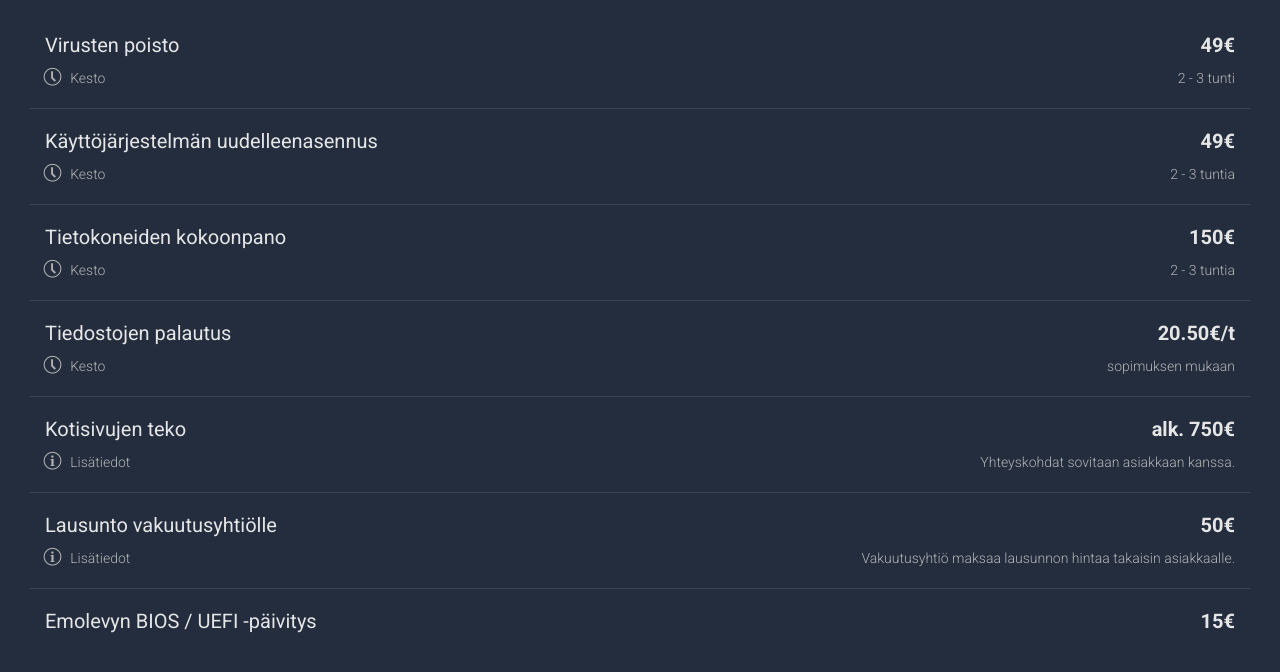
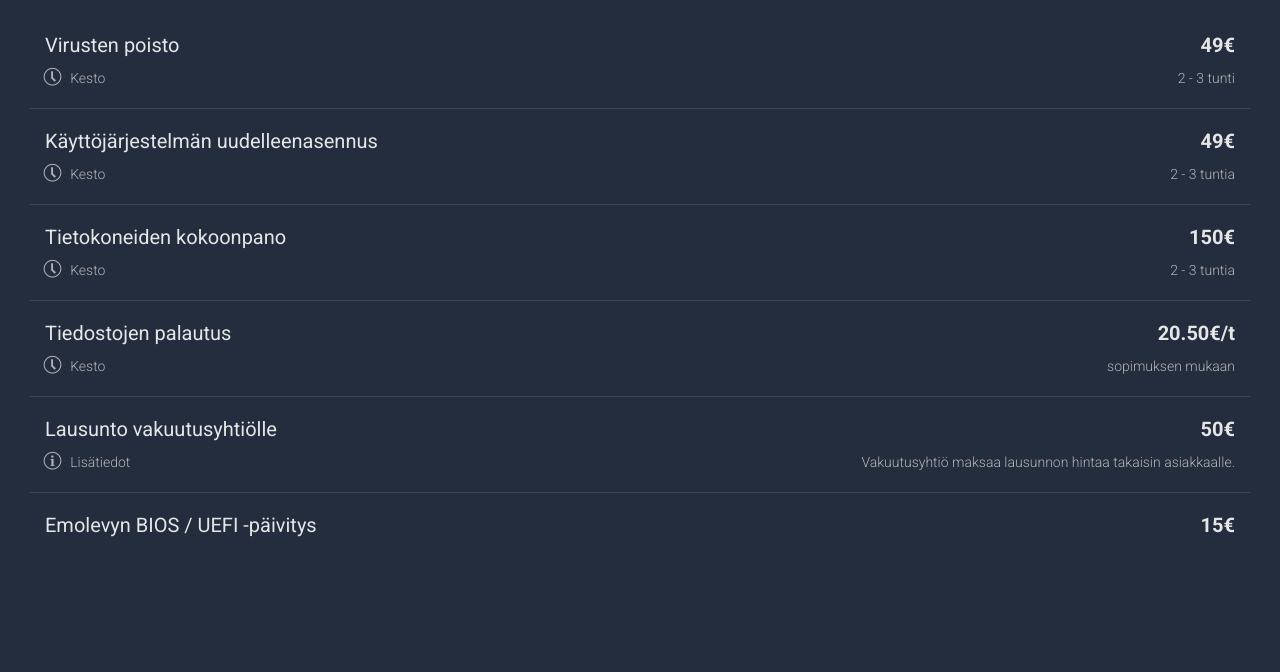
Before and after one commit to dxtradefi/website, a website: page it/prices.html in a window 1280 px wide. Shown: the part 515-1187 px from the top of the page. After the commit the page ends 1127 px from the top, so only its background shows below. Drawn offline with Linux system fonts and the light colour scheme.

Commit message:
web pages price

```diff
--- a/it/prices.html
+++ b/it/prices.html
@@ -87,7 +87,7 @@
             <div class="time">sopimuksen mukaan</div>
           </div>
         </li>
-        <li class="price-item" id="5">
+        <!-- <li class="price-item" id="5">
           <div class="price-tle">
             <h3>Kotisivujen teko</h3>
             <span>alk. 750€</span>
@@ -97,7 +97,7 @@
             <span>Lisätiedot</span>
             <div class="time">Yhteyskohdat sovitaan asiakkaan kanssa.</div>
           </div>
-        </li>
+        </li> -->
         <li class="price-item" id="6">
           <div class="price-tle">
             <h3>Lausunto vakuutusyhtiölle</h3>
```
